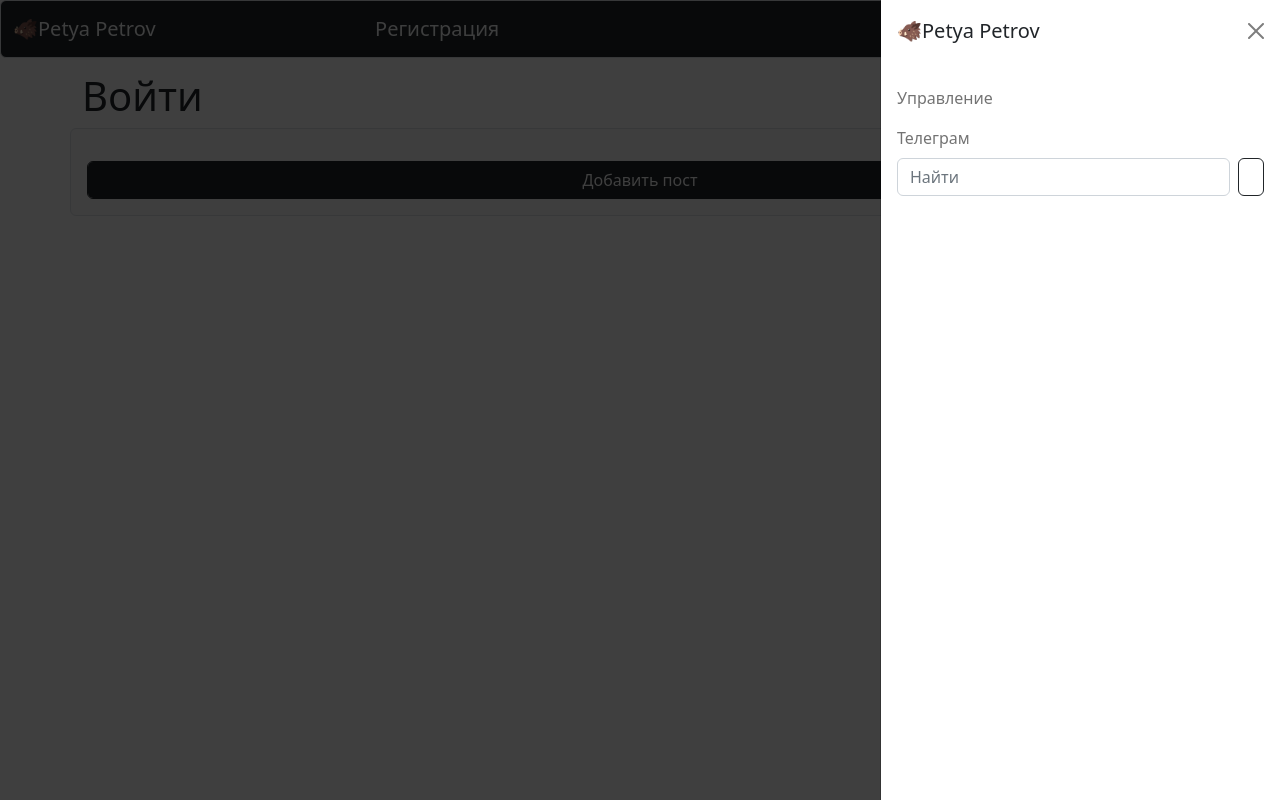
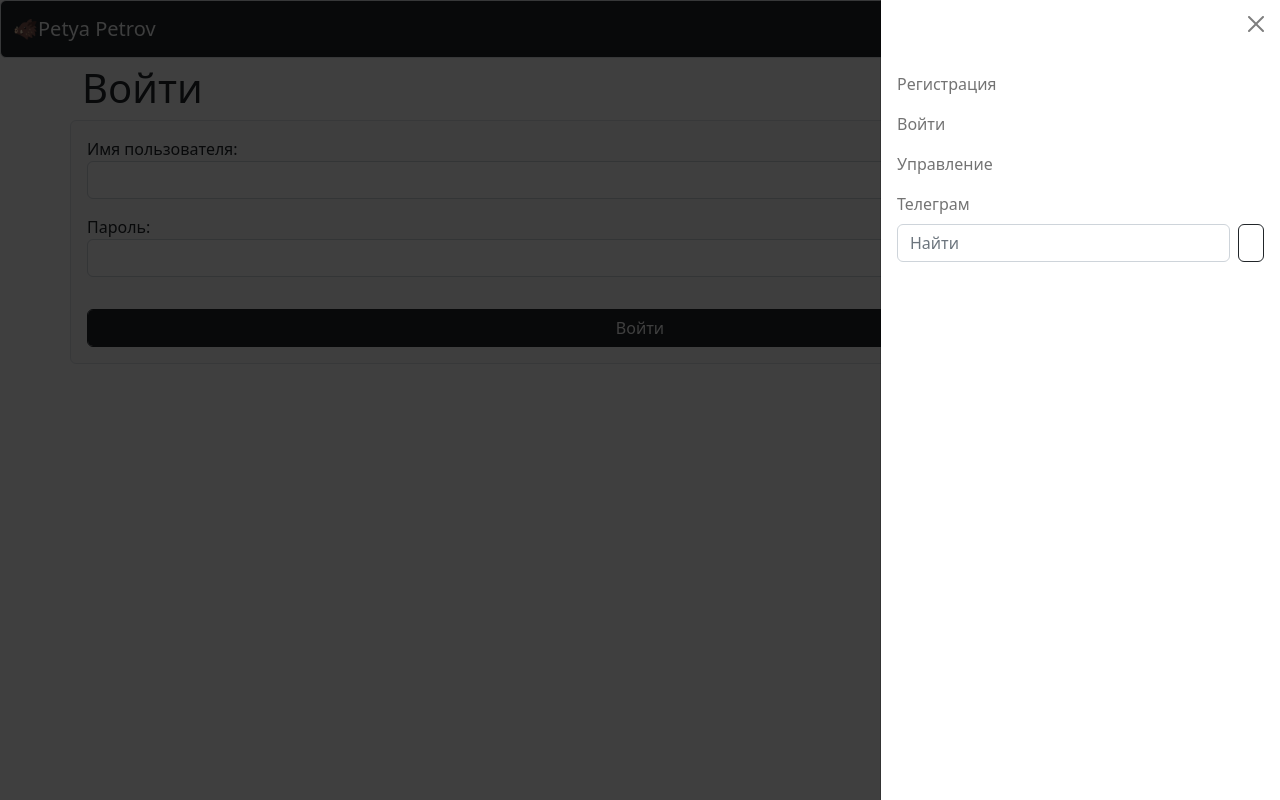
Before and after one commit to Devil666face/PersonalSite, a Django app: page /login/ in a window 1280 px wide, after a click that opens the changed part. Run offline with Django 4.2, Linux system fonts and the light colour scheme; some libraries are stand-ins or nearby versions.

Commit message:
Добавил регистрацию и авторизацию

```diff
--- a/personalsite/blog/forms.py
+++ b/personalsite/blog/forms.py
@@ -1,21 +1,30 @@
+from dataclasses import fields
+import re
+from tabnanny import verbose
 from django import forms
 from .models import Category, Article
 from django.core.exceptions import ValidationError
-import re
+from django.contrib.auth.forms import UserCreationForm, AuthenticationForm
+from django.contrib.auth.models import User
 
-# Создаваемая в ручную форма
-# class ArtcileForm(forms.Form):
-    # title = forms.CharField(max_length=150, label='Название', widget=forms.TextInput(attrs = {"class":"form-control"}))
-    # content = forms.CharField(label='Контент', required=False, widget=forms.Textarea(attrs = {
-    #     "class":"form-control",
-    #     "rows":5,
-    # }))
-    # published = forms.BooleanField(label='Опубликовано',required=False, initial=True)
-    # category = forms.ModelChoiceField(empty_label=None, label='Категория',queryset=Category.objects.all(), widget=forms.Select(attrs = {
-    #     "class":"form-control",
-    # }))
+class UserLoginForm(AuthenticationForm):
+    username = forms.CharField(label='Имя пользователя', widget=forms.TextInput(attrs = {"class":"form-control"}))
+    password = forms.CharField(label='Пароль', widget=forms.PasswordInput(attrs = {"class":"form-control"}))
 
-# Автоматическая форма от джанго
+
+class UserRegisterForm(UserCreationForm):
+    username = forms.CharField(label='Имя пользователя', help_text="Имя пользователя должно быть уникальным", widget=forms.TextInput(attrs = {"class":"form-control"}))
+    email = forms.EmailField(label='Email', widget=forms.EmailInput(attrs = {"class":"form-control"}))
+    first_name = forms.CharField(label='Имя', widget=forms.TextInput(attrs = {"class":"form-control"}))
+    last_name = forms.CharField(label='Фамилия', widget=forms.TextInput(attrs = {"class":"form-control"}))
+    password1 = forms.CharField(label='Пароль', widget=forms.PasswordInput(attrs = {"class":"form-control"}))
+    password2 = forms.CharField(label='Подтверждение пароля', widget=forms.PasswordInput(attrs = {"class":"form-control"}))
+
+    class Meta:
+        model = User
+        fields = ('username','first_name','last_name','email','password1','password2')
+
+
 class ArtcileForm(forms.ModelForm):
     class Meta:
         model = Article
@@ -37,3 +46,16 @@ class ArtcileForm(forms.ModelForm):
         if re.match('\d', title):
             raise ValidationError('Название не должно начинаться с цифры')
         return title
+
+
+# Создаваемая в ручную форма
+# class ArtcileForm(forms.Form):
+    # title = forms.CharField(max_length=150, label='Название', widget=forms.TextInput(attrs = {"class":"form-control"}))
+    # content = forms.CharField(label='Контент', required=False, widget=forms.Textarea(attrs = {
+    #     "class":"form-control",
+    #     "rows":5,
+    # }))
+    # published = forms.BooleanField(label='Опубликовано',required=False, initial=True)
+    # category = forms.ModelChoiceField(empty_label=None, label='Категория',queryset=Category.objects.all(), widget=forms.Select(attrs = {
+    #     "class":"form-control",
+    # }))
--- a/personalsite/blog/templates/blog/login.html
+++ b/personalsite/blog/templates/blog/login.html
@@ -1,8 +1,8 @@
 {% extends 'base.html' %}
 
-{% block article %}
+{% block form %}
+<h1 class="mt-5 pt-3">Войти</h1>
 <div class="row mb-3 mt-2">
-    <h1>Войти</h1>
     <div class="col-12 bg-light p-3 border rounded">
         <form action="{% url 'login' %}" method="post" enctype="multipart/form-data">
             {% csrf_token %}
@@ -10,7 +10,7 @@
             <!--Способ вывода 1 автоматический джанго вывод-->
             {{ form.as_p }}
 
-            <button type="submit" class="btn btn-primary bg-dark border-dark mt-3 form-control">Добавить пост</button>
+            <button type="submit" class="btn btn-primary bg-dark border-dark mt-3 form-control">Войти</button>
         </form>
     </div>
 </div>
--- a/personalsite/blog/templates/blog/register.html
+++ b/personalsite/blog/templates/blog/register.html
@@ -1,8 +1,8 @@
 {% extends 'base.html' %}
 
-{% block article %}
+{% block form %}
+<h1 class="mt-5 pt-3">Регистрация</h1>
 <div class="row mb-3 mt-2">
-    <h1>Регистрация</h1>
     <div class="col-12 bg-light p-3 border rounded">
         <form method="post" enctype="multipart/form-data">
             {% csrf_token %}
--- a/personalsite/blog/urls.py
+++ b/personalsite/blog/urls.py
@@ -11,5 +11,6 @@ urlpatterns = [
     # path('article/add-article/', add_article, name='add_artcile'),
     path('article/add-article/', CreateArticle.as_view(), name='add_artcile'),
     path('register/',register, name='register'),
-    path('login/',login, name='login'),
+    path('login/',user_login, name='login'),
+    path('logout/',user_logout, name='logout'),
 ]
--- a/personalsite/blog/views.py
+++ b/personalsite/blog/views.py
@@ -1,20 +1,18 @@
-from email import message
 from django.shortcuts import render, get_object_or_404, redirect
 from .models import Article, Category
-from .forms import ArtcileForm
+from .forms import ArtcileForm, UserRegisterForm, UserLoginForm
 # Login
 from django.contrib.auth.mixins import LoginRequiredMixin
+from django.contrib.auth import login, logout
 #Class view paradigm
 from django.views.generic import ListView, DetailView, CreateView
 from django.urls import reverse_lazy
 # Paginator
 from django.core.paginator import Paginator
+from django.contrib import messages
 # mixin
 # from .utils import Mixin
 # register and login
-from django.contrib.auth.forms import UserCreationForm
-
-from django.contrib import messages
 
 # def get_paginating(request):
     # articles = Article.objects.all()
@@ -25,19 +23,33 @@ from django.contrib import messages
 
 def register(request):
     if request.method == 'POST':
-        form = UserCreationForm(request.POST)
+        form = UserRegisterForm(request.POST)
         if form.is_valid():
-            form.save()
+            user = form.save()
+            login(request, user)
             messages.success(request,'Пользователь создан.')
-            return redirect('login')
+            return redirect('home')
         else:
             messages.error(request,f'Ошибка регистрации.')
     else:
-        form = UserCreationForm()
+        form = UserRegisterForm()
     return render(request, 'blog/register.html', {"form":form})
 
-def login(request):
-    return render(request, 'blog/login.html')
+def user_login(request):
+    if request.method == 'POST':
+        form = UserLoginForm(data=request.POST)
+        if form.is_valid():
+            user = form.get_user()
+            login(request, user)
+            return redirect('home')
+    else:
+        form = UserLoginForm()
+
+    return render(request, 'blog/login.html', {"form":form})
+
+def user_logout(request):
+    logout(request)
+    return redirect('login')
 
 class HomeArticle(ListView):
     model = Article
--- a/personalsite/templates/base.html
+++ b/personalsite/templates/base.html
@@ -11,31 +11,30 @@
     </head>
     <body>
         {% include 'include/_navbar.html' %}
-        <div class="container">
-            {% block title_current %}
-            <div class="mt-5 pt-3"><h1>{{title_current}}</h1></div>
-            {% endblock title_current %}
-
-
             {% if messages %}
-
             {% for message in messages %}
-
             {% if message.tags == 'error' %}
                 <div class="alert alert-danger" role="alert">{{message}}</div>
             {% else %}
                 <div class="alert alert-{{message.tags}}" role="alert">{{message}}</div>
             {% endif %}
-
             {% endfor %}
-
             {% endif %}
 
+        <div class="container">
+            {% if request.user.is_authenticated %}
+                {% block title_current %}
+                <div class="mt-5 pt-3"><h1>{{title_current}}</h1></div>
+                {% endblock title_current %}
 
                 {% block home %}{% endblock %}
 
                 {% block article %}{% endblock %}
+            {% endif %}
+
+            {% block form %}{% endblock %}
         </div>
+
         <!--<script src="https://cdn.lordicon.com/xdjxvujz.js"></script>-->
         <script src="{% static 'lordicon/xdjxvujz.js'%}"></script>
         <script src="{% static 'js/bootstrap.bundle.min.js' %}" integrity="sha384-A3rJD856KowSb7dwlZdYEkO39Gagi7vIsF0jrRAoQmDKKtQBHUuLZ9AsSv4jD4Xa" crossorigin="anonymous"></script>
--- a/personalsite/templates/include/_navbar.html
+++ b/personalsite/templates/include/_navbar.html
@@ -2,33 +2,49 @@
 <nav class="navbar bg-dark fixed-top mb-3 border rounded">
   <div class="container-fluid">
     <a class="navbar-brand text-light" href="{% url 'home'%}">🐗Petya Petrov</a>
-    <a class="navbar-brand text-light" href="{% url 'register'%}">
-        <lord-icon
-        src="{% static 'lordicon/enter.js' %}"
-        trigger="hover"
-        style="width:32px;height:32px">
-    </lord-icon>
-    Регистрация</a>
-
-    |<a class="navbar-brand text-light center" href="{% url 'login'%}">
-        <lord-icon
-        src="{% static 'lordicon/enter.js' %}"
-        trigger="hover"
-        style="width:32px;height:32px">
-    </lord-icon>
-    Войти</a>
 
     <button class="navbar-toggler bg-light" type="button" data-bs-toggle="offcanvas" data-bs-target="#offcanvasNavbar" aria-controls="offcanvasNavbar">
       <span class="navbar-toggler-icon"></span>
   </button>
   <div class="offcanvas offcanvas-end" tabindex="-1" id="offcanvasNavbar" aria-labelledby="offcanvasNavbarLabel">
       <div class="offcanvas-header">
-        <h5 class="offcanvas-title" id="offcanvasNavbarLabel">🐗Petya Petrov</h5>
+        <h5 class="offcanvas-title" id="offcanvasNavbarLabel">{{user.first_name|capfirst}} {{user.last_name|capfirst}}</h5>
         <button type="button" class="btn-close" data-bs-dismiss="offcanvas" aria-label="Close"></button>
     </div>
     <div class="offcanvas-body">
         <ul class="navbar-nav justify-content-end flex-grow-1 pe-3">
+            {% if not request.user.is_authenticated %}
+            <li class="nav-item">
+                <a class="nav-link" href="{% url 'register'%}">
+                    <lord-icon
+                    src="{% static 'lordicon/enter.js' %}"
+                    trigger="hover"
+                    style="width:32px;height:32px">
+                </lord-icon>
+                Регистрация</a>
+            </li>
 
+            <li class="nav-item">
+                <a class="nav-link" href="{% url 'login'%}">
+                    <lord-icon
+                    src="{% static 'lordicon/enter.js' %}"
+                    trigger="hover"
+                    style="width:32px;height:32px">
+                </lord-icon>
+                Войти</a>
+            </li>
+            {% else %}
+            <li class="nav-item">
+                <a class="nav-link" href="{% url 'logout'%}">
+                    <lord-icon
+                    src="{% static 'lordicon/enter.js' %}"
+                    trigger="hover"
+                    style="width:32px;height:32px">
+                </lord-icon>
+                Выйти</a>
+            </li>
+
+            {% endif %}
 
     {% if request.user.is_authenticated %}
 
```
Also changed, not shown: personalsite/db.sqlite3. Lines whose indentation alone changed are shown as unchanged.
